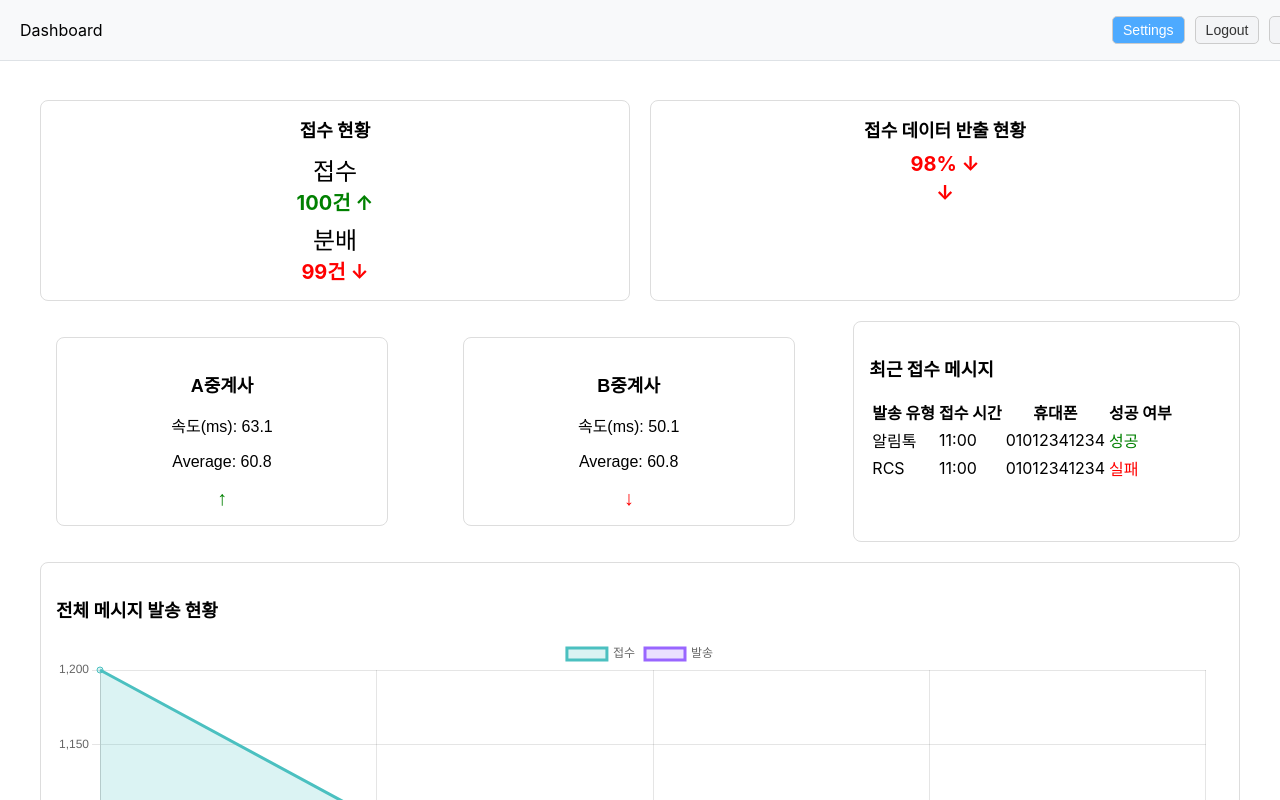
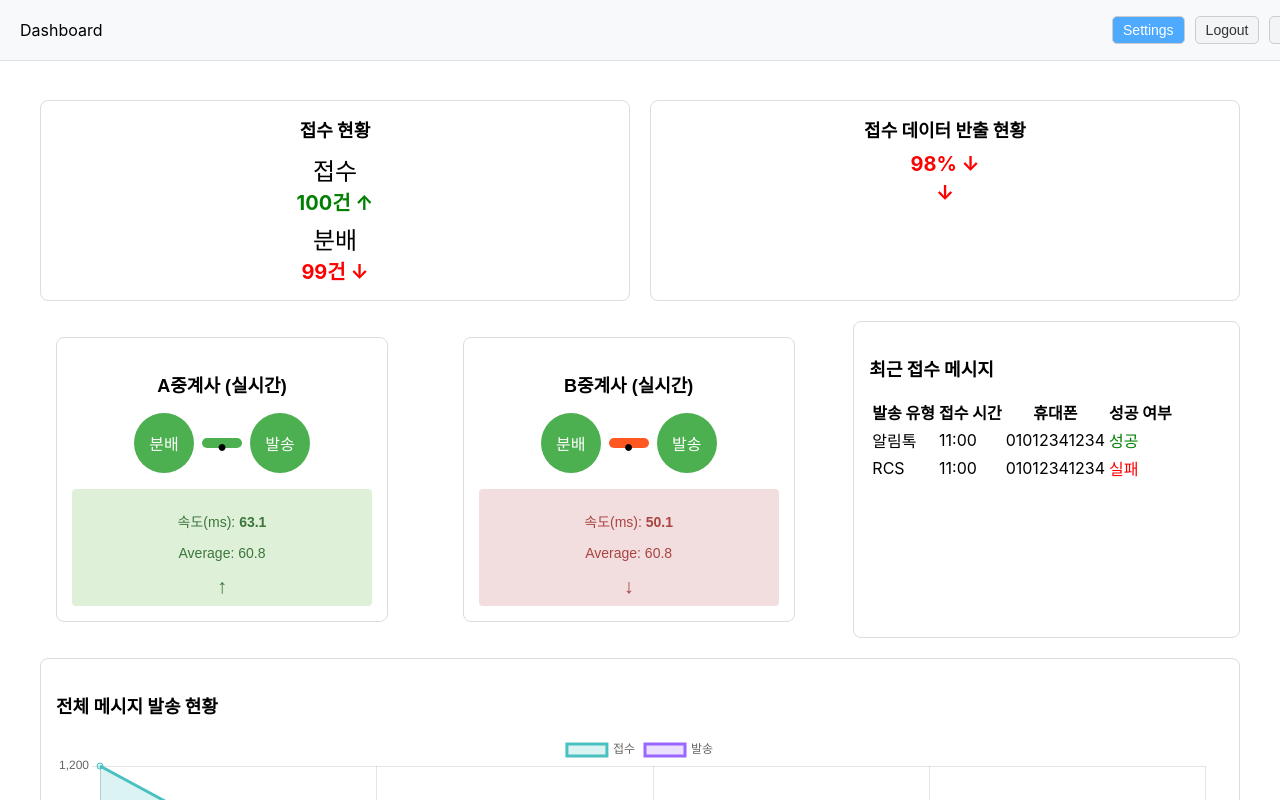
Before and after one commit to hwi-woong/dashboard, a React (Create React App) app: page / in a window 1280 px wide. Built offline with nearby package versions, Linux system fonts and the light colour scheme.

Commit message:
Update BrokerCard.js

```diff
--- a/src/components/BrokerCard.js
+++ b/src/components/BrokerCard.js
@@ -4,10 +4,23 @@ import './BrokerCard.css';
 const BrokerCard = ({ name, speed, average, trend }) => {
   return (
     <div className="broker-card">
-      <h3>{name}</h3>
-      <p>속도(ms): <span>{speed}</span></p>
-      <p>Average: <span>{average}</span></p>
-      <span className={`trend ${trend === '↑' ? 'up' : 'down'}`}>{trend}</span>
+      <h3>{name} (실시간)</h3>
+      <div className="status">
+        <div className="distribution">
+          <span>분배</span>
+        </div>
+        <div className={`connection ${trend === '↑' ? 'up' : 'down'}`}>
+          <span>●</span>
+        </div>
+        <div className="transmission">
+          <span>발송</span>
+        </div>
+      </div>
+      <div className={`speed ${trend === '↑' ? 'up' : 'down'}`}>
+        <p>속도(ms): <strong>{speed}</strong></p>
+        <p>Average: {average}</p>
+        <span className="trend">{trend}</span>
+      </div>
     </div>
   );
 };
```
